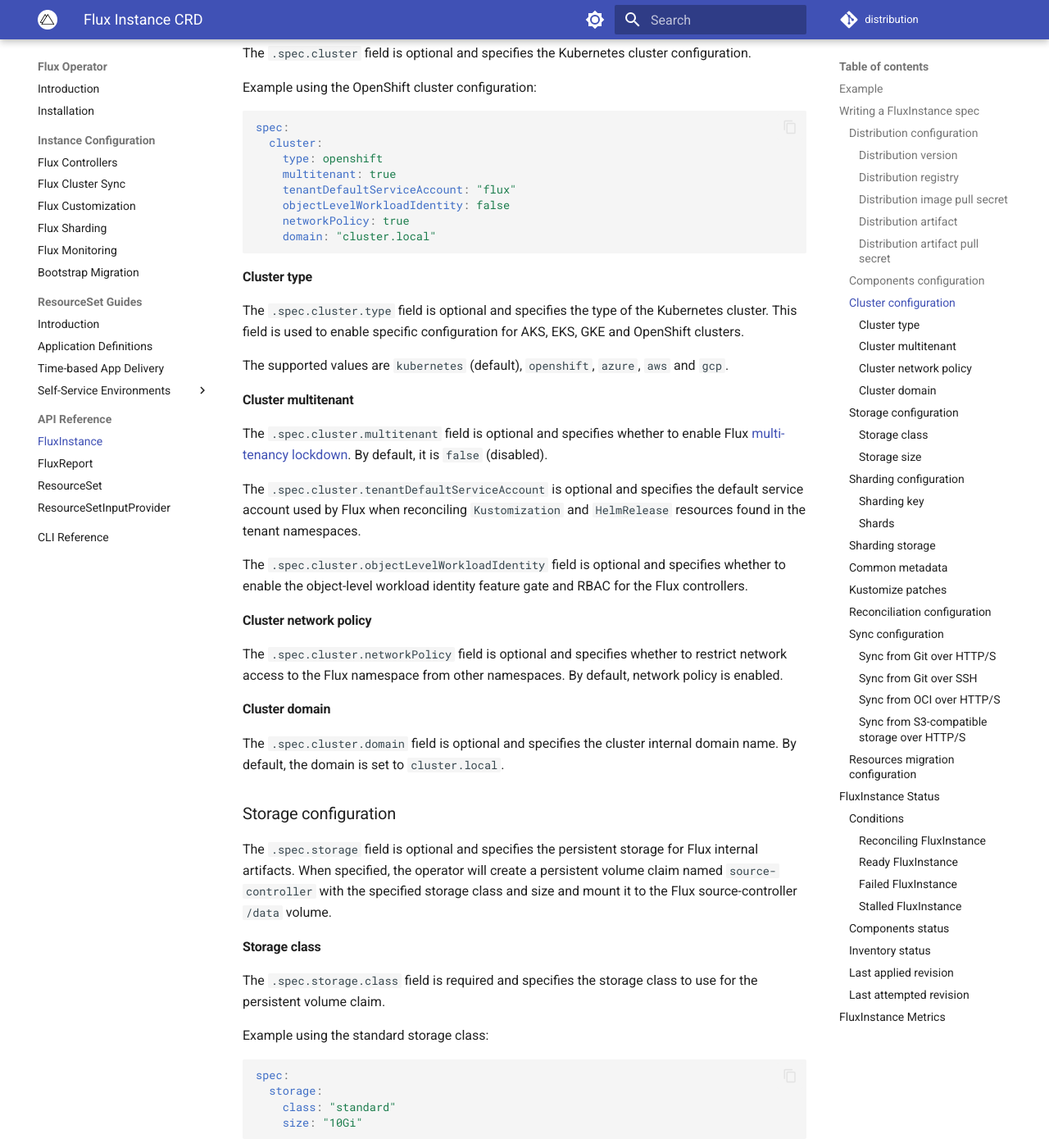
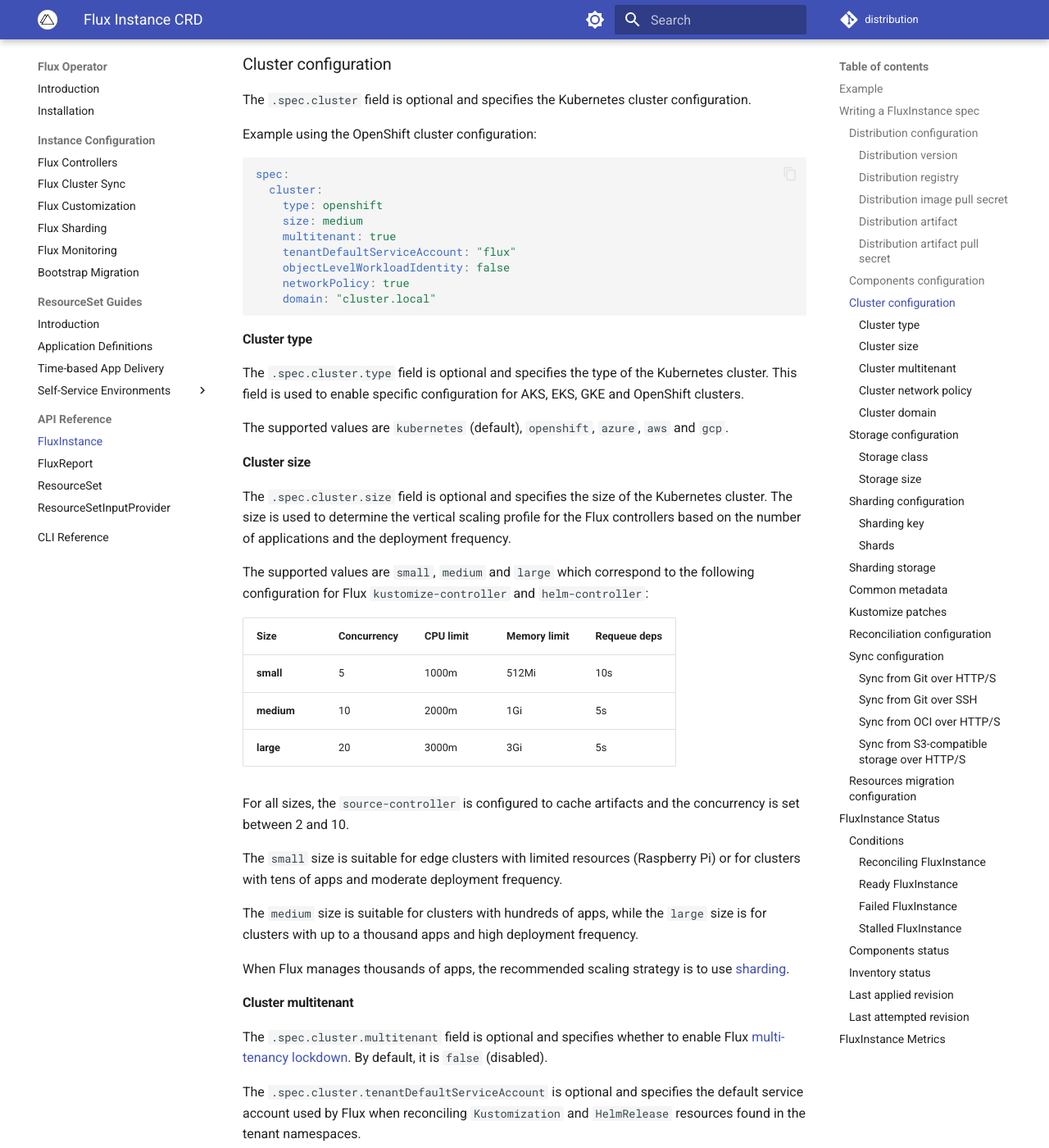
Before and after one commit to controlplaneio-fluxcd/distribution, an MkDocs documentation site: the page built from docs/operator/fluxinstance.md, in a window 1280 px wide and 1400 px high, scrolled down 5719 px. Shown: the whole window at 82% size. Built offline with MkDocs 1.6.1 and Material for MkDocs 9.7.7, drawn with Linux system fonts in a browser that asks for light colours; comment, search, counter and statistics services are not loaded; some of the changed text lies outside the part shown.

Commit message:
Update docs for Flux Operator v0.27.0
Signed-off-by: GitHub <noreply@github.com>

````diff
--- a/docs/operator/fluxinstance.md
+++ b/docs/operator/fluxinstance.md
@@ -42,6 +42,7 @@
     - image-automation-controller
   cluster:
     type: kubernetes
+    size: medium
     multitenant: false
     networkPolicy: true
     domain: "cluster.local"
@@ -55,14 +56,16 @@
     patches:
       - target:
           kind: Deployment
-          name: "(kustomize-controller|helm-controller)"
         patch: |
+          - op: replace
+            path: /spec/template/spec/nodeSelector
+            value:
+              kubernetes.io/os: linux
           - op: add
-            path: /spec/template/spec/containers/0/args/-
-            value: --concurrent=10
-          - op: add
-            path: /spec/template/spec/containers/0/args/-
-            value: --requeue-dependency=5s
+            path: /spec/template/spec/tolerations
+            value:
+              - key: "CriticalAddonsOnly"
+                operator: "Exists"
 ```
 
 You can run this example by saving the manifest into `fluxinstance.yaml`.
@@ -302,6 +305,7 @@
 spec:
   cluster:
     type: openshift
+    size: medium
     multitenant: true
     tenantDefaultServiceAccount: "flux"
     objectLevelWorkloadIdentity: false
@@ -315,6 +319,33 @@
 This field is used to enable specific configuration for AKS, EKS, GKE and OpenShift clusters.
 
 The supported values are `kubernetes` (default), `openshift`, `azure`, `aws` and `gcp`.
+
+#### Cluster size
+
+The `.spec.cluster.size` field is optional and specifies the size of the Kubernetes cluster.
+The size is used to determine the vertical scaling profile for the Flux controllers based on
+the number of applications and the deployment frequency.
+
+The supported values are `small`, `medium` and `large` which correspond to the following
+configuration for Flux `kustomize-controller` and `helm-controller`:
+
+| Size       | Concurrency | CPU limit | Memory limit | Requeue deps |
+|------------|-------------|-----------|--------------|--------------|
+| **small**  | 5           | 1000m     | 512Mi        | 10s          |
+| **medium** | 10          | 2000m     | 1Gi          | 5s           |
+| **large**  | 20          | 3000m     | 3Gi          | 5s           |
+
+For all sizes, the `source-controller` is configured to cache artifacts
+and the concurrency is set between 2 and 10.
+
+The `small` size is suitable for edge clusters with limited resources (Raspberry Pi) or
+for clusters with tens of apps and moderate deployment frequency.
+
+The `medium` size is suitable for clusters with hundreds of apps, while the `large`
+size is for clusters with up to a thousand apps and high deployment frequency.
+
+When Flux manages thousands of apps,
+the recommended scaling strategy is to use [sharding](#sharding-configuration).
 
 #### Cluster multitenant
 
@@ -457,12 +488,12 @@
           kind: Deployment
           name: "(kustomize-controller|helm-controller)"
         patch: |
-          - op: add
-            path: /spec/template/spec/containers/0/args/-
-            value: --concurrent=10
-          - op: add
-            path: /spec/template/spec/containers/0/args/-
-            value: --requeue-dependency=5s
+          - op: replace
+            path: /spec/template/spec/volumes/0
+            value:
+              name: temp
+              emptyDir:
+                medium: Memory
 ```
 
 ### Reconciliation configuration
````
Also changed, not shown: other parts of docs/operator/fluxinstance.md (+1 -1 lines), docs/operator/cli.md (+1 -0 lines), docs/operator/resourceset.md (+1 -0 lines).
